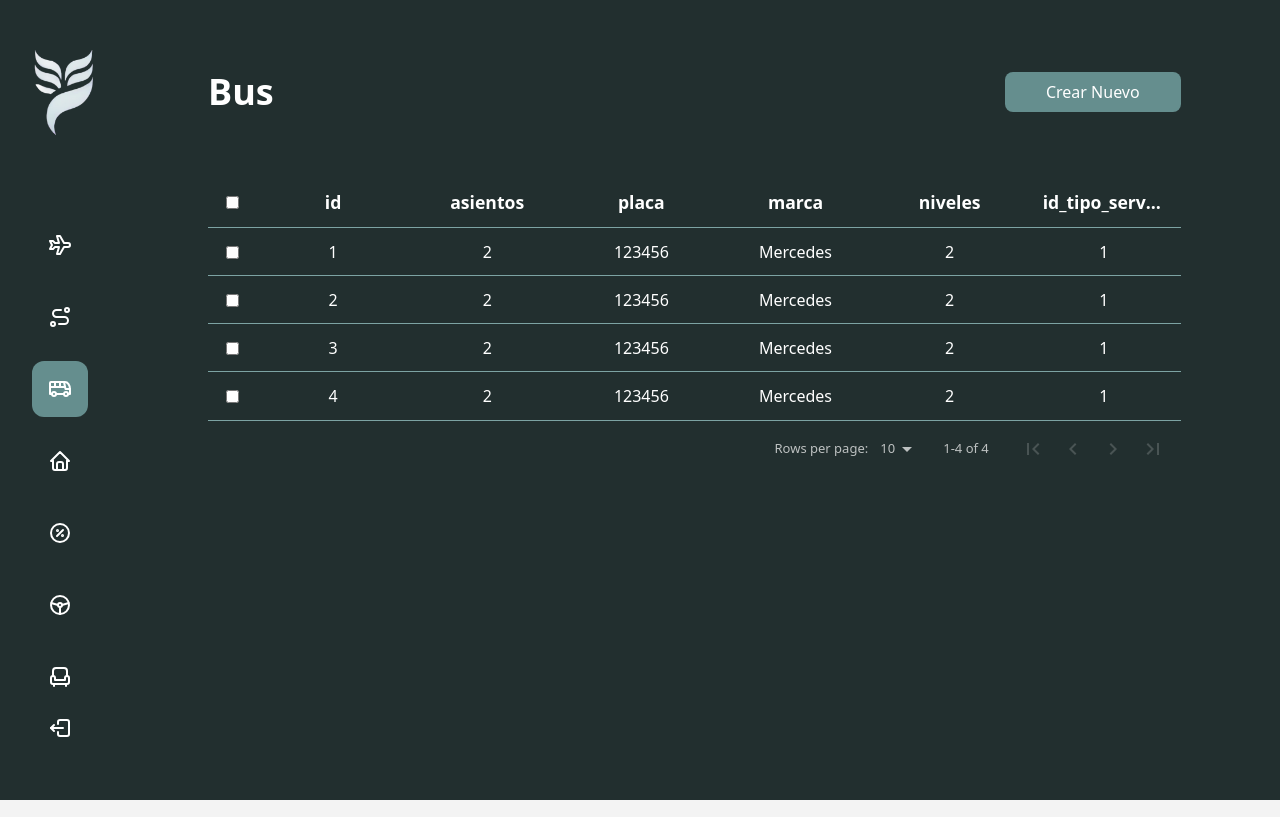
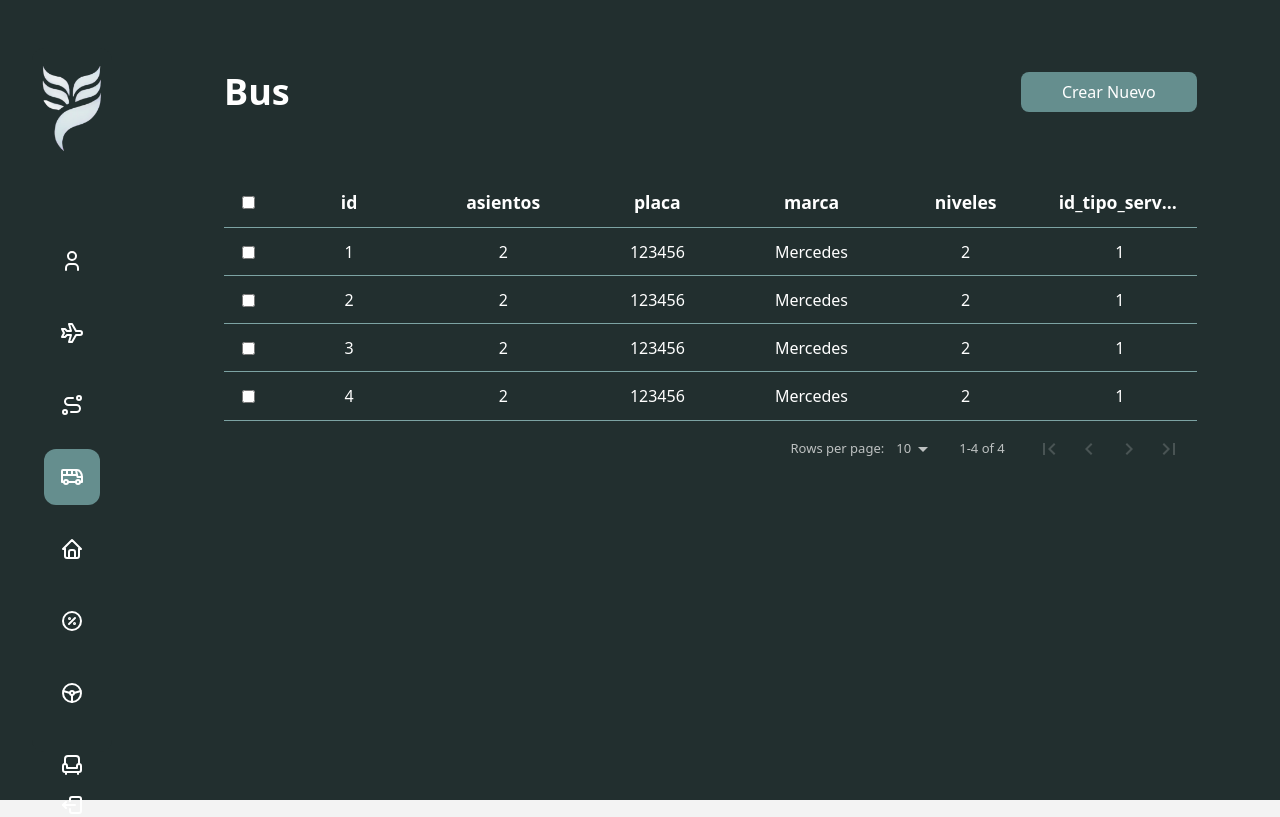
Before and after one commit to ProtoSG/front-transportes-fisi, a React (Vite) app: page /admin/bus in a window 1280 px wide. Built offline with nearby package versions, Linux system fonts and the light colour scheme.

Commit message:
feat: add adminPerfil route

```diff
--- a/src/pages/admin/components/NavAside.tsx
+++ b/src/pages/admin/components/NavAside.tsx
@@ -1,4 +1,4 @@
-import { BusIcon, LogoutIcon } from '../../../icons'
+import { BusIcon, LogoutIcon, UserOutlineIcon } from '../../../icons'
 import { ChairIcon } from '../../../icons/ChairIcon'
 import { DiscountIcon } from '../../../icons/DiscountIcon'
 import { DriverIcon } from '../../../icons/DriverIcon'
@@ -10,47 +10,51 @@ import { LinkItem } from './LinkItem'
 
 const links = [
   {
+    icon: <UserOutlineIcon className="text-white" />,
+    link: ""
+  },
+  {
     icon: <PlaneIcon className="text-white" />,
-    link: "programacion-viaje",
+    link: "/programacion-viaje",
   },
   {
     icon: <RouteIcon className="text-white" />,
-    link: "ruta"
+    link: "/ruta"
   },
   {
     icon: <BusIcon className="text-white" />,
-    link: "bus"
+    link: "/bus"
   },
   {
     icon: <HomeIcon className="text-white" />,
-    link: "terminal"
+    link: "/terminal"
   },
   {
     icon: <DiscountIcon className="text-white" />,
-    link: "descuento"
+    link: "/descuento"
   },
   {
     icon: <DriverIcon className="text-white" />,
-    link: "conductor"
+    link: "/conductor"
   },
   {
     icon: <ChairIcon className="text-white" />,
-    link: "asiento"
+    link: "/asiento"
   }
 ]
 
 export function NavAside() {
   return (
-    <aside className='flex flex-col h-full justify-between'>
+    <aside className='flex flex-col bg-primary-900 rounded-xl items-center px-2 py-4 h-full justify-between'>
       <div className='flex flex-col gap-20'>
         <img src={logo} alt="logo" className="w-16" />
         <nav>
-          <ul className='flex flex-col gap-4'>
+          <ul className='flex flex-col gap-4 items-center'>
             {
               links.map((link) => (
                 <li key={link.link}>
                   <LinkItem
-                    link={`/admin/${link.link}`}
+                    link={`/admin${link.link}`}
                     icon={link.icon}
                   />
                 </li>
```
